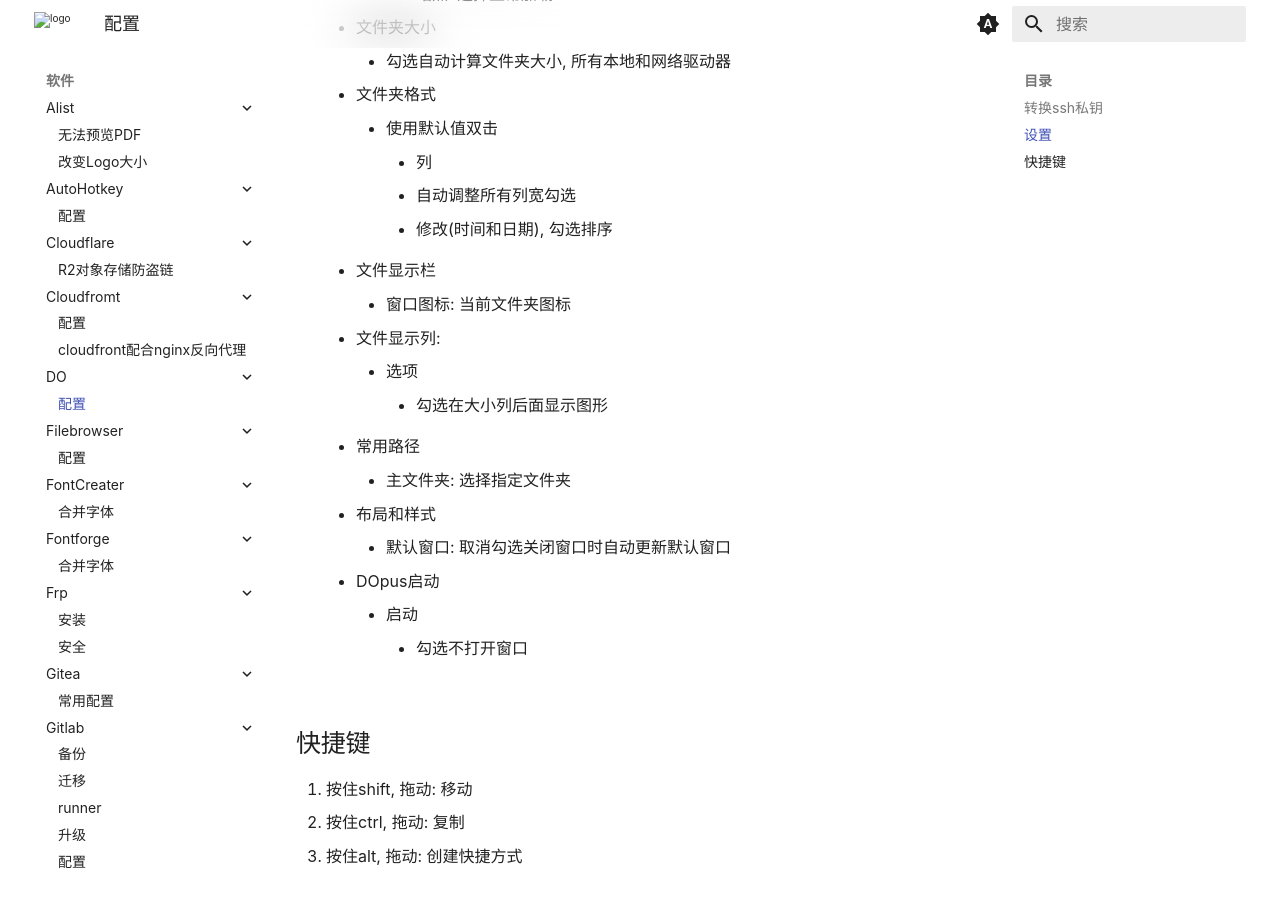
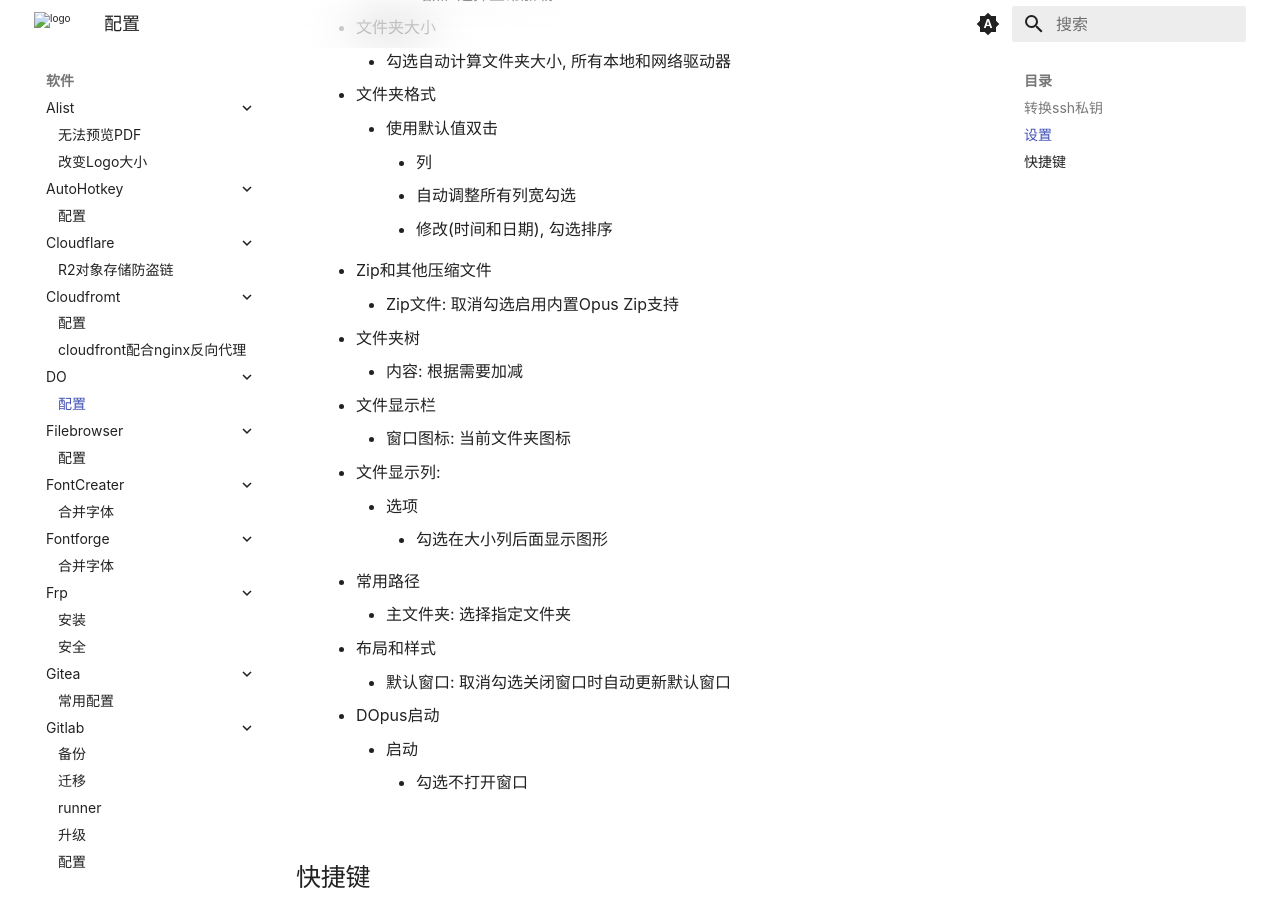
Before and after one commit to ricolxwz/note, an MkDocs documentation site: the page built from docs/software/do/config.md, in a window 1280 px wide and 900 px high, scrolled down 1000 px. Built offline with MkDocs 1.6.1 and Material for MkDocs 9.7.7, drawn with Linux system fonts in a browser that asks for light colours; some web fonts are replaced; comment, search, counter and statistics services are not loaded; a style sheet for code colours, icons or effects is not loaded.

Commit message:
docs: 更新配置文件，添加Zip文件和文件夹树设置

```diff
--- a/docs/software/do/config.md
+++ b/docs/software/do/config.md
@@ -33,6 +33,10 @@ comments: true
             * 列
               * 自动调整所有列宽勾选
               * 修改(时间和日期), 勾选排序
+    * Zip和其他压缩文件
+        * Zip文件: 取消勾选启用内置Opus Zip支持
+    * 文件夹树
+        * 内容: 根据需要加减
     * 文件显示栏
         * 窗口图标: 当前文件夹图标
     * 文件显示列:
```
